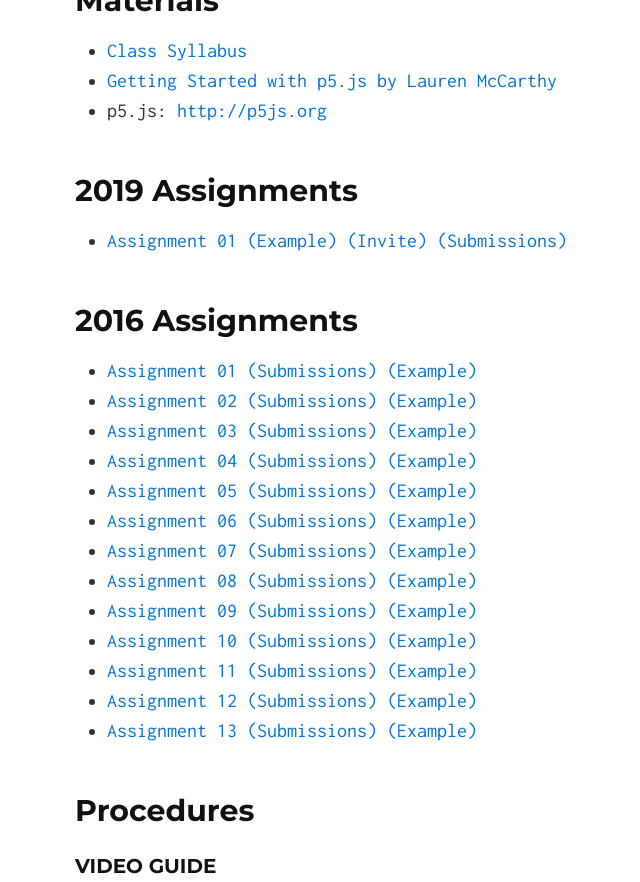
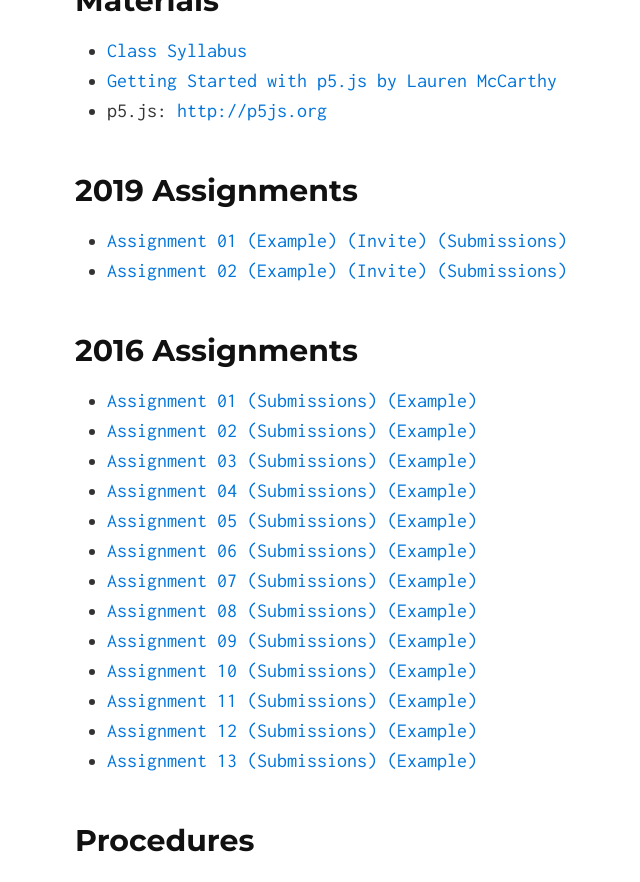
Before and after one commit to lsudigitalart/lsudigitalart.github.io, a Jekyll site: the page built from 2210/index.md, in a window 1280 px wide and 900 px high, scrolled down 584 px, cut to the strip 0-882 px from the top of the window. Shown: the whole strip, without its empty margins (143-783 px from the left). Built offline with Jekyll 4.4.1, drawn with Linux system fonts in a browser that asks for light colours; our own code applies the rules of GitHub Pages for plain Markdown files.

Commit message:
Update index.md

```diff
--- a/2210/index.md
+++ b/2210/index.md
@@ -11,6 +11,7 @@ ART 2210 Creative Coding is an applied course that focuses on creating internet
 
 ## 2019 Assignments
 - [Assignment 01](https://github.com/lsudigitalart/2019-2210-hw1) [(Example)](https://github.com/lsudigitalart/2019-2210-hw1-dostrenko) [(Invite)](https://classroom.github.com/a/YckizPdM) [(Submissions)](https://github.com/lsudigitalart?q=2019-2210-hw1)
+- [Assignment 02](https://github.com/lsudigitalart/2019-2210-hw2) [(Example)](https://github.com/lsudigitalart/2019-2210-hw2-dostrenko) [(Invite)](https://classroom.github.com/a/C6uN726k) [(Submissions)](https://github.com/lsudigitalart?q=2019-2210-hw2)
 
 ## 2016 Assignments
 - [Assignment 01](https://github.com/lsudigitalart/lsuart2210-hw-01) [(Submissions)](https://github.com/lsudigitalart?q=hw-01) [(Example)](https://github.com/lsudigitalart/2210-hw-01-fredeerock)
```
